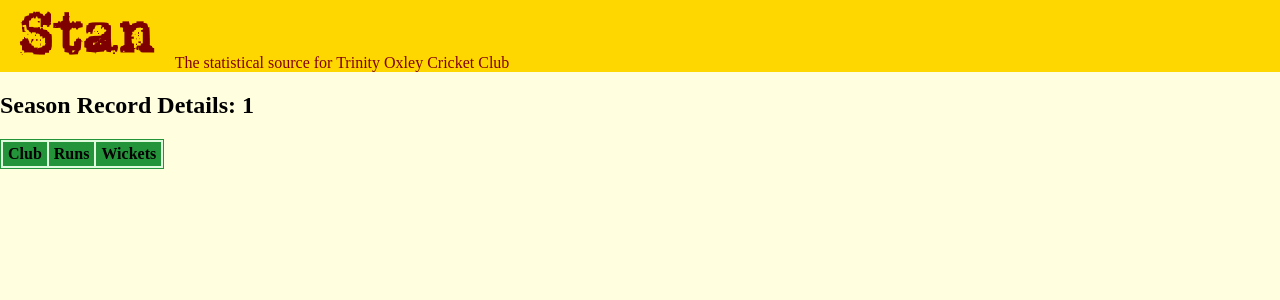
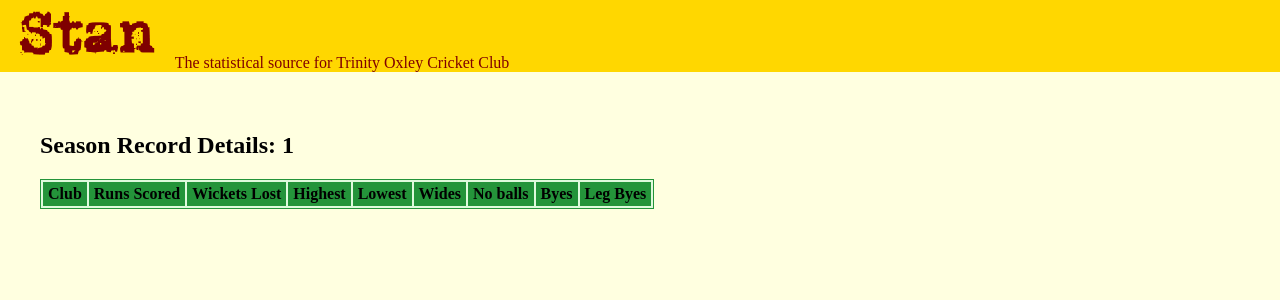
Before and after one commit to mikewoodhouse/stan, a Flask app: page /season_record/1 in a window 1280 px wide. Shown: the top 300 px of the page. Run offline with Flask 2, Linux system fonts and the light colour scheme; lists and menus that the app fills with data are empty.

Commit message:
extend season record output row

```diff
--- a/app/routes.py
+++ b/app/routes.py
@@ -17,4 +17,6 @@ def season():
 
 @app.route("/season_record/<year>")
 def season_record(year):
-    return render_template('season_record.html', year=year, recs=SeasonRecord.get(year))
+    recs = SeasonRecord.get(year)
+    has_balls = any(r.has_balls for r in recs)
+    return render_template('season_record.html', year=year, recs=recs, has_balls=has_balls)
--- a/app/templates/index.html
+++ b/app/templates/index.html
@@ -17,7 +17,13 @@
             The statistical source for Trinity Oxley Cricket Club
         </span>
     </div>
-    {% block data %}
-    {% endblock %}
+    <div class="sidebar">
+        {% block sidebar %}
+        {% endblock %}
+    </div>
+    <div style="margin: 20px; padding: 20px;">
+        {% block data %}
+        {% endblock %}
+    </div>
 </body>
 </html>
--- a/app/templates/season_record.html
+++ b/app/templates/season_record.html
@@ -5,8 +5,18 @@
     <thead>
         <tr>
             <th>Club</th>
-            <th>Runs</th>
-            <th>Wickets</th>
+            <th>Runs Scored</th>
+            <th>Wickets Lost</th>
+            <th>Highest</th>
+            <th>Lowest</th>
+            {% if has_balls %}
+                <th>Balls bowled</th>
+                <th>Balls received</th>
+            {% endif %}
+            <th>Wides</th>
+            <th>No balls</th>
+            <th>Byes</th>
+            <th>Leg Byes</th>
         </tr>
     </thead>
     <tbody>
@@ -15,6 +25,16 @@
             <td >{{ s.club }}</td>
             <td class="number">{{ s.runsscored }}</td>
             <td class="number">{{ s.wicketslost }}</td>
+            <td>{{ s.highest }}-{{ s.highestwkts}} {{ 'vs' if s.club == 'TCC' else 'by' }} {{ s.highestopps }}, {{ s.highestdate}}</td>
+            <td>{{ s.lowest }}-{{ s.lowestwkts}} {{ 'vs' if s.club == 'TCC' else 'by' }} {{ s.lowestopps }}, {{ s.lowestdate}}</td>
+            {% if has_balls %}
+                <td class="number">{{ s.ballsbowled }}</td>
+                <td class="number">{{ s.ballsreceived }}</td>
+            {% endif %}
+            <td class="number">{{ s.wides }}</td>
+            <td class="number">{{ s.noballs }}</td>
+            <td class="number">{{ s.byes }}</td>
+            <td class="number">{{ s.legbyes }}</td>
         </tr>
         {% endfor %}
     </tbody>
--- a/models/season_record.py
+++ b/models/season_record.py
@@ -34,3 +34,7 @@ class SeasonRecord(NamedTuple):
     def get(year):
         rows = filter(lambda s: s.year == int(year), SeasonRecord.all())
         return sorted(rows, key=lambda s: s.club, reverse=True)
+
+    @property
+    def has_balls(self):
+        return int(self.ballsbowled) > 0 or int(self.ballsreceived) > 0
```
Also changed, not shown: test/test_season.py (+7 -0 lines).
